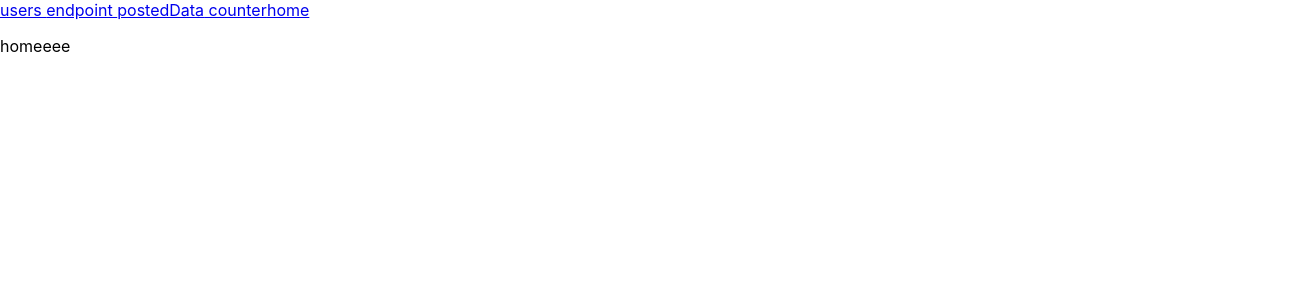
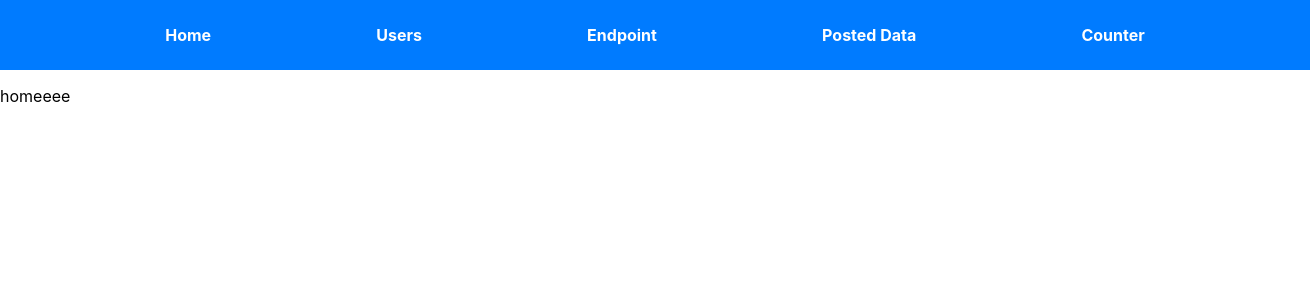
Before and after one commit to MounikaRadha/Project1, a React (Create React App) app in the folder projectX/app1/: page /ui/ in a window 1280 px wide. Shown: the top 300 px of the page, 1310 px wide, since content can reach past the window. Built offline with nearby package versions, Linux system fonts and the light colour scheme.

Commit message:
feat/navbar css added

```diff
--- /dev/null
+++ b/projectX/app1/src/components/Navbar/Navbar.css
@@ -0,0 +1,20 @@
+.navbar {
+    display: flex;
+    justify-content: space-evenly;
+    background-color: #007bff;
+    padding: 15px;
+    width: 100%;
+}
+
+.nav-link {
+    color: white;
+    text-decoration: none;
+    font-size: 16px;
+    font-weight: bold;
+    padding: 10px 15px;
+    transition: color 0.3s ease-in-out;
+}
+
+.nav-link:hover {
+    color: #ffcc00;
+}
--- a/projectX/app1/src/components/Navbar/Navbar.js
+++ b/projectX/app1/src/components/Navbar/Navbar.js
@@ -1,14 +1,17 @@
 import URL_Constants from "../../constants/Url_Constants";
+import "./Navbar.css"; // Import CSS file
 
-const Navbar=()=>{
-    return(
-        <>
-       <a href={URL_Constants.BASE_NAME+URL_Constants.USERS_PATH}> users </a>
-        <a href={URL_Constants.BASE_NAME+URL_Constants.END_POINTS_PATH}>endpoint </a>
-        <a href={URL_Constants.BASE_NAME+URL_Constants.POSTED_DATA_PATH}>postedData</a>
-        <a href={URL_Constants.BASE_NAME+"/counter"}> counter</a>
-        <a href={URL_Constants.BASE_NAME}>home</a>
-        </>
-    )
-}
+const Navbar = () => {
+    return (
+        <nav className="navbar">
+            <a href={URL_Constants.BASE_NAME} className="nav-link">Home</a>
+            <a href={URL_Constants.BASE_NAME + URL_Constants.USERS_PATH} className="nav-link">Users</a>
+            <a href={URL_Constants.BASE_NAME + URL_Constants.END_POINTS_PATH} className="nav-link">Endpoint</a>
+            <a href={URL_Constants.BASE_NAME + URL_Constants.POSTED_DATA_PATH} className="nav-link">Posted Data</a>
+            <a href={URL_Constants.BASE_NAME + "/counter"} className="nav-link">Counter</a>
+
+        </nav>
+    );
+};
+
 export default Navbar;
```
